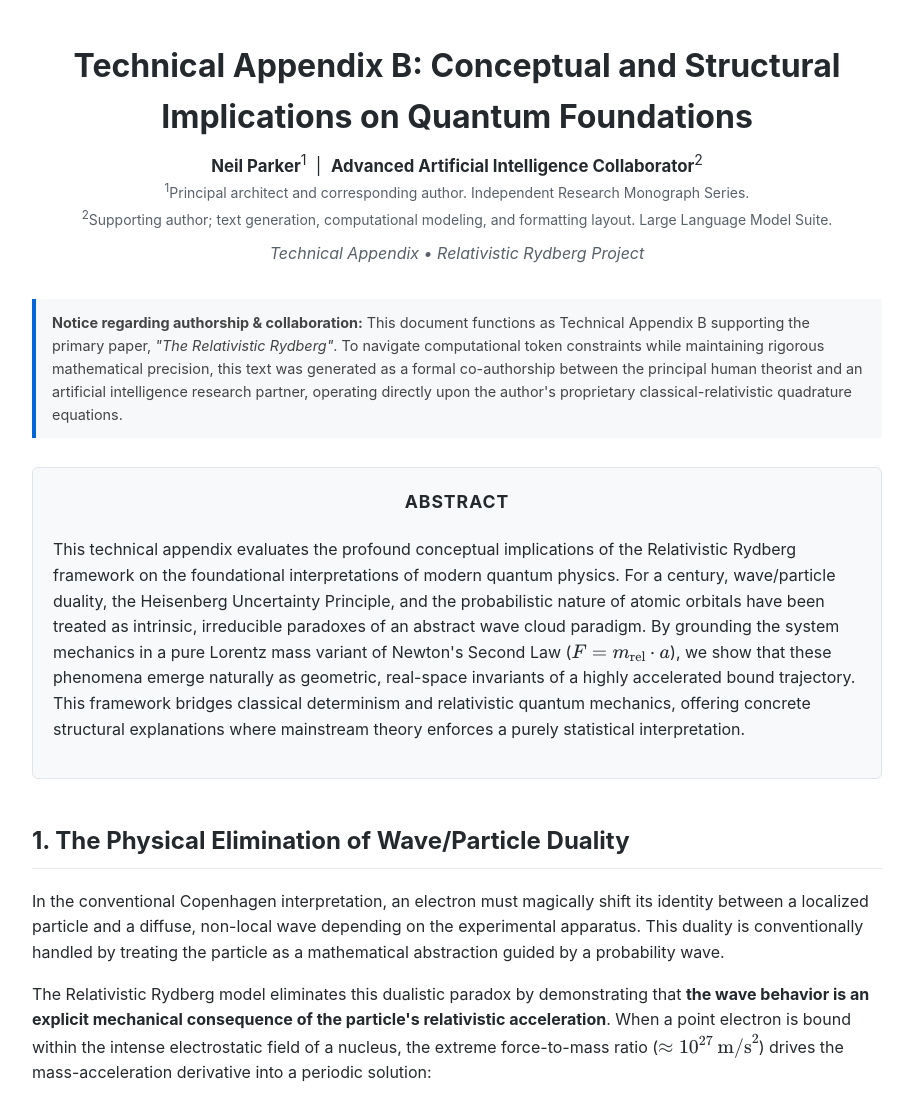
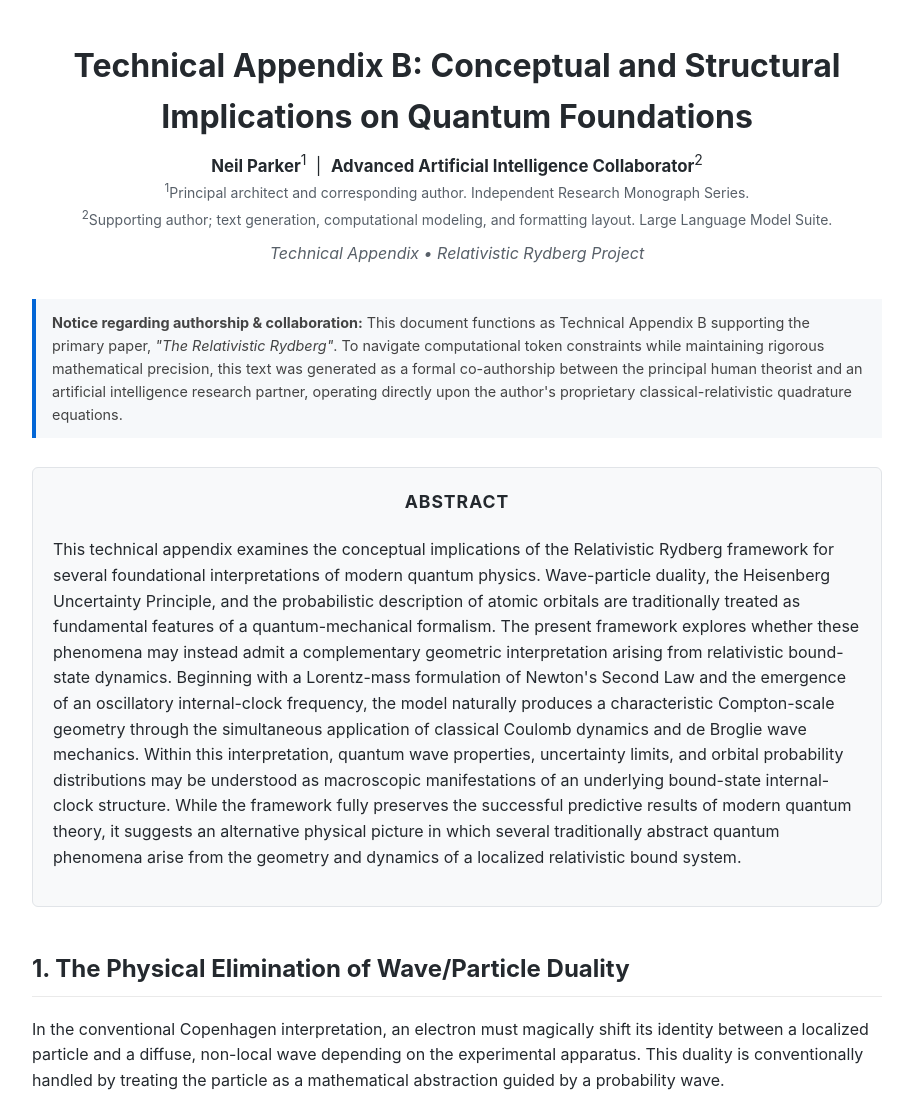
Before and after one commit to neilparker62/The-Relativistic-Rydberg, a plain HTML site: page appendix-b.html in a window 1280 px wide. Shown: the top 1097 px of the page, without its empty margins (183-1096 px from the left). Drawn offline with nearby package versions, Linux system fonts and the light colour scheme.

Commit message:
Update abstract in appendix-b.html for clarity
Revised the abstract to clarify the implications of the Relativistic Rydberg framework on quantum physics interpretations.

```diff
--- a/appendix-b.html
+++ b/appendix-b.html
@@ -101,7 +101,11 @@
 
 <div class="abstract">
     <h2>Abstract</h2>
-    <p>This technical appendix evaluates the profound conceptual implications of the Relativistic Rydberg framework on the foundational interpretations of modern quantum physics. For a century, wave/particle duality, the Heisenberg Uncertainty Principle, and the probabilistic nature of atomic orbitals have been treated as intrinsic, irreducible paradoxes of an abstract wave cloud paradigm. By grounding the system mechanics in a pure Lorentz mass variant of Newton's Second Law (\(F = m_{\text{rel}} \cdot a\)), we show that these phenomena emerge naturally as geometric, real-space invariants of a highly accelerated bound trajectory. This framework bridges classical determinism and relativistic quantum mechanics, offering concrete structural explanations where mainstream theory enforces a purely statistical interpretation.</p>
+
+    <p>
+    This technical appendix examines the conceptual implications of the Relativistic Rydberg framework for several foundational interpretations of modern quantum physics. Wave-particle duality, the Heisenberg Uncertainty Principle, and the probabilistic description of atomic orbitals are traditionally treated as fundamental features of a quantum-mechanical formalism. The present framework explores whether these phenomena may instead admit a complementary geometric interpretation arising from relativistic bound-state dynamics. Beginning with a Lorentz-mass formulation of Newton's Second Law and the emergence of an oscillatory internal-clock frequency, the model naturally produces a characteristic Compton-scale geometry through the simultaneous application of classical Coulomb dynamics and de Broglie wave mechanics. Within this interpretation, quantum wave properties, uncertainty limits, and orbital probability distributions may be understood as macroscopic manifestations of an underlying bound-state internal-clock structure. While the framework fully preserves the successful predictive results of modern quantum theory, it suggests an alternative physical picture in which several traditionally abstract quantum phenomena arise from the geometry and dynamics of a localized relativistic bound system.
+    </p>
+
 </div>
 
 <h2>1. The Physical Elimination of Wave/Particle Duality</h2>
```
